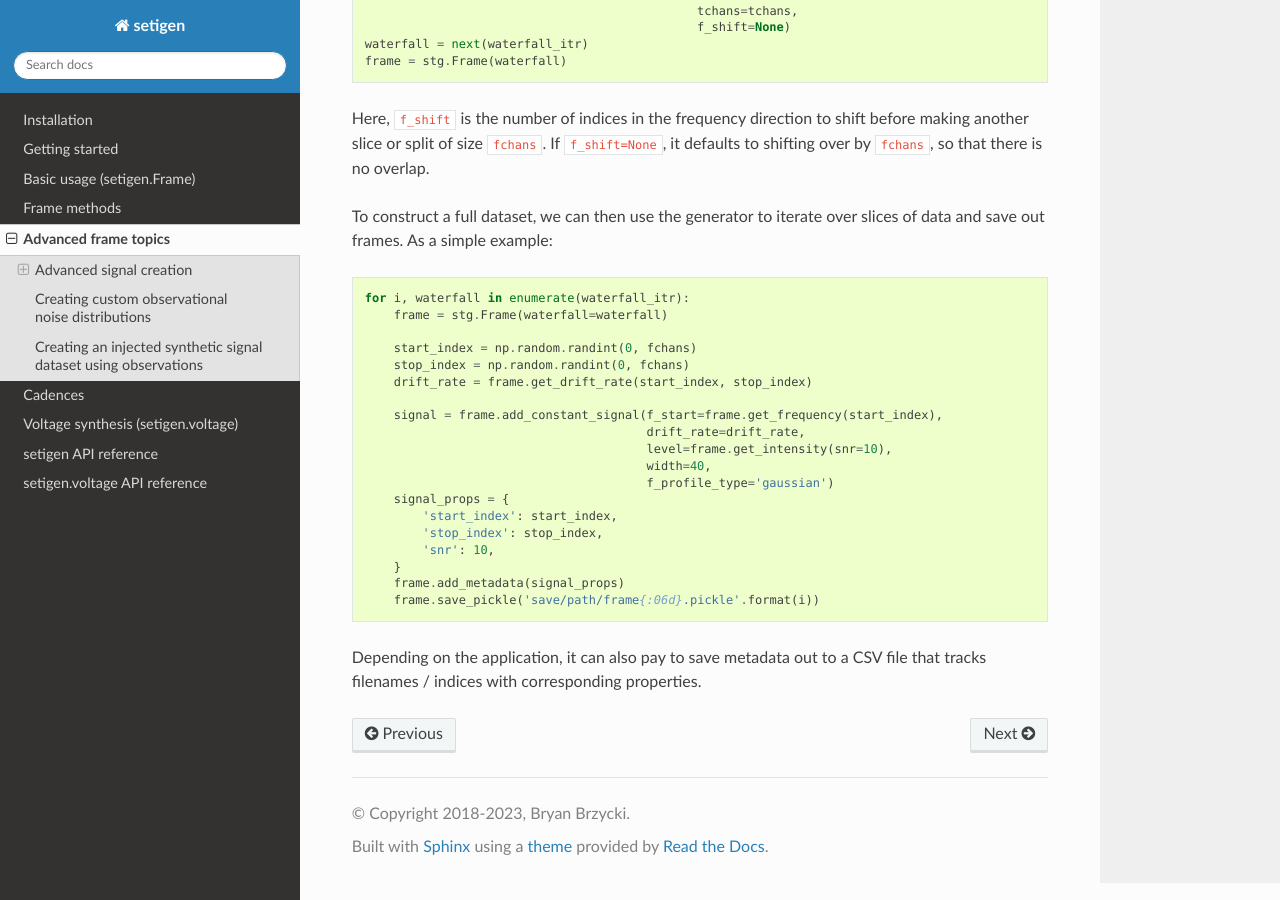
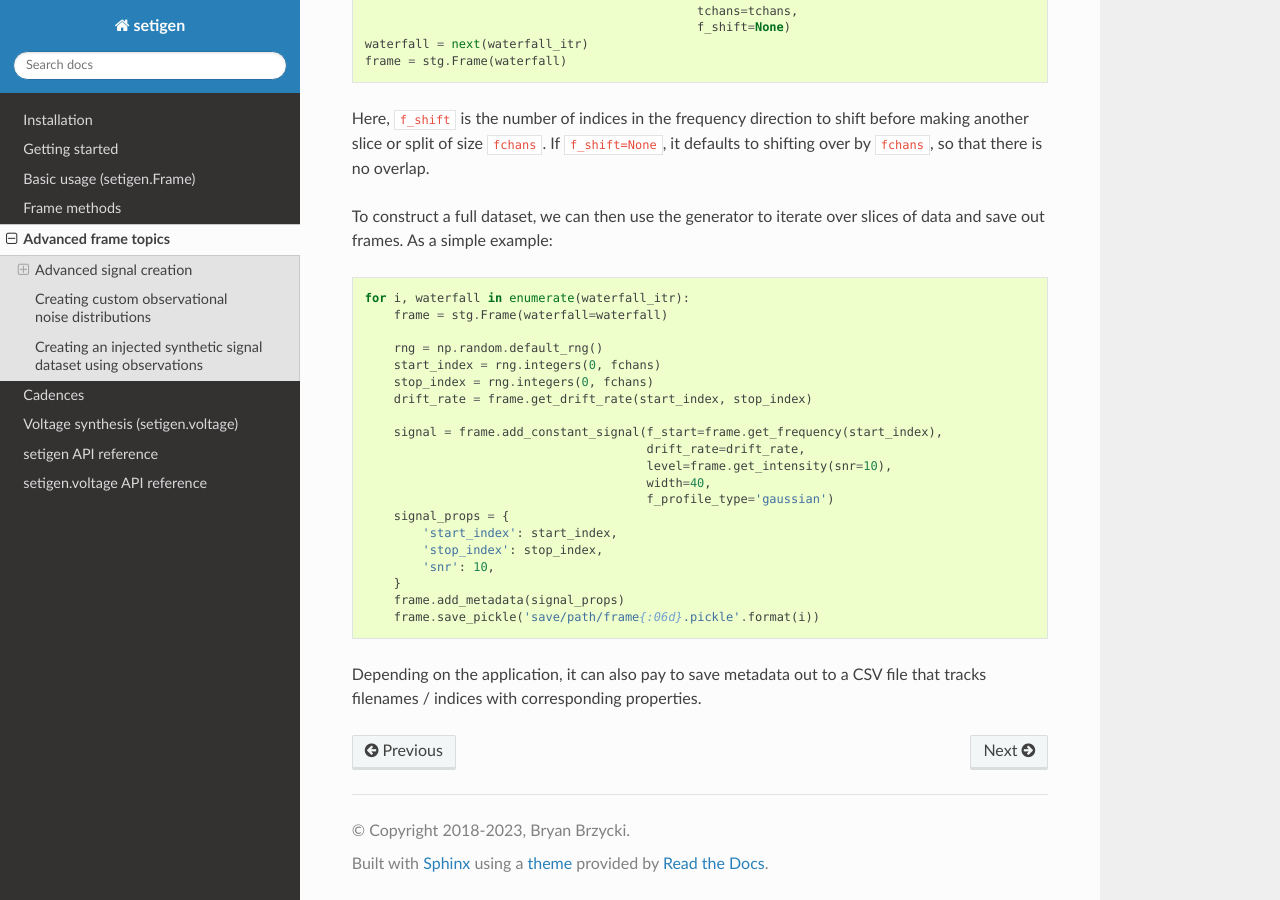
Before and after one commit to bbrzycki/setigen, a Sphinx documentation site: the page built from docs/source/advanced.rst, in a window 1280 px wide and 900 px high, scrolled down 7425 px. Built offline with Sphinx 7.4.7 and the Read the Docs theme 2.0.0, drawn with Linux system fonts in a browser that asks for light colours.

Commit message:
Remove deprecated randint for integers()

```diff
--- a/docs/source/advanced.rst
+++ b/docs/source/advanced.rst
@@ -341,8 +341,9 @@ of data and save out frames. As a simple example:
     for i, waterfall in enumerate(waterfall_itr):
         frame = stg.Frame(waterfall=waterfall)
 
-        start_index = np.random.randint(0, fchans)
-        stop_index = np.random.randint(0, fchans)
+        rng = np.random.default_rng()
+        start_index = rng.integers(0, fchans)
+        stop_index = rng.integers(0, fchans)
         drift_rate = frame.get_drift_rate(start_index, stop_index)
 
         signal = frame.add_constant_signal(f_start=frame.get_frequency(start_index),
--- a/docs/source/basics.rst
+++ b/docs/source/basics.rst
@@ -658,8 +658,9 @@ frequency per se. In these cases, you can calculate a drift frequency using the
 
 .. code-block:: Python
 
-    start_index = np.random.randint(0, 1024)
-    stop_index = np.random.randint(0, 1024)
+    rng = np.random.default_rng()
+    start_index = rng.integers(0, 1024)
+    stop_index = rng.integers(0, 1024)
     drift_rate = frame.get_drift_rate(start_index, stop_index)
 
 Custom metadata
```
Also changed, not shown: 2 other files.
